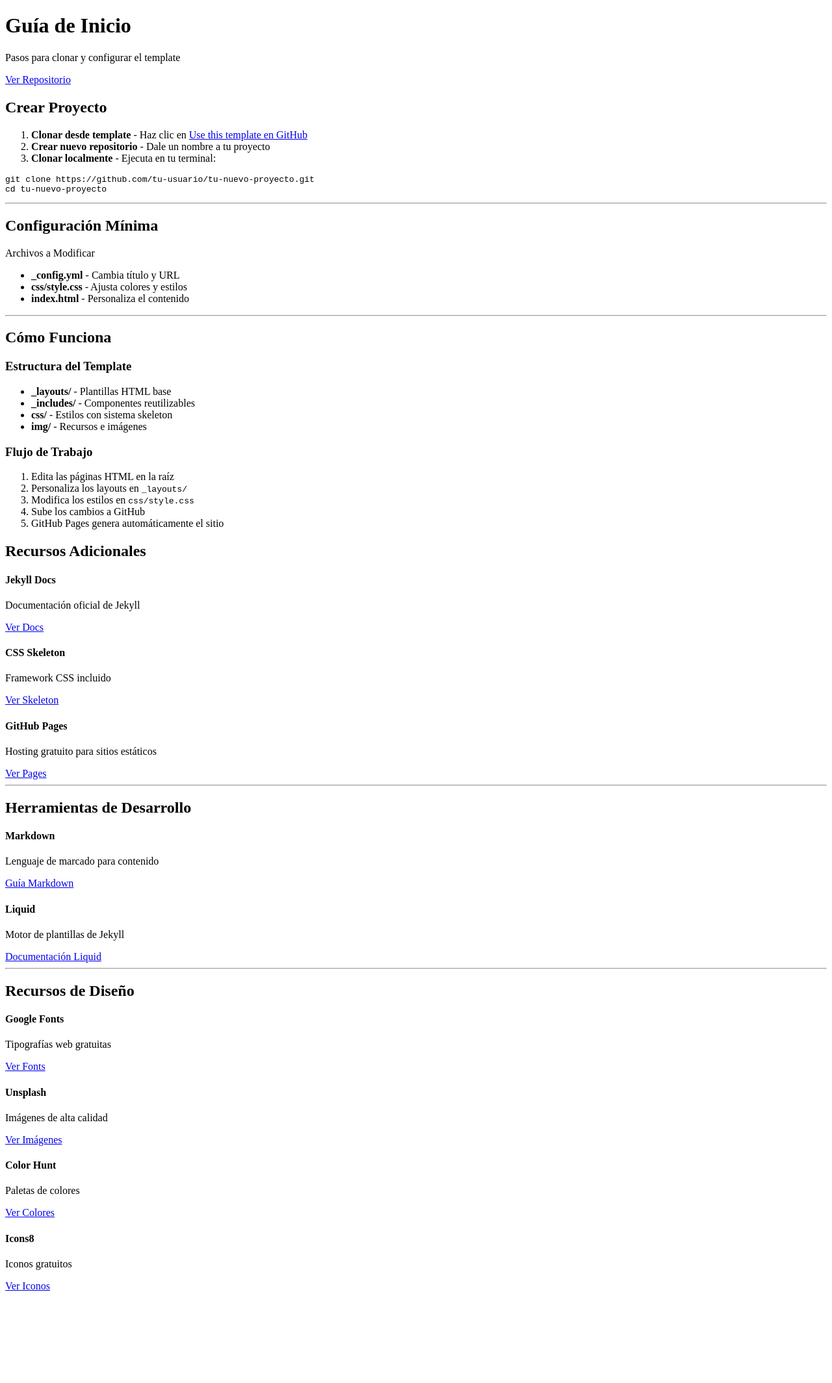
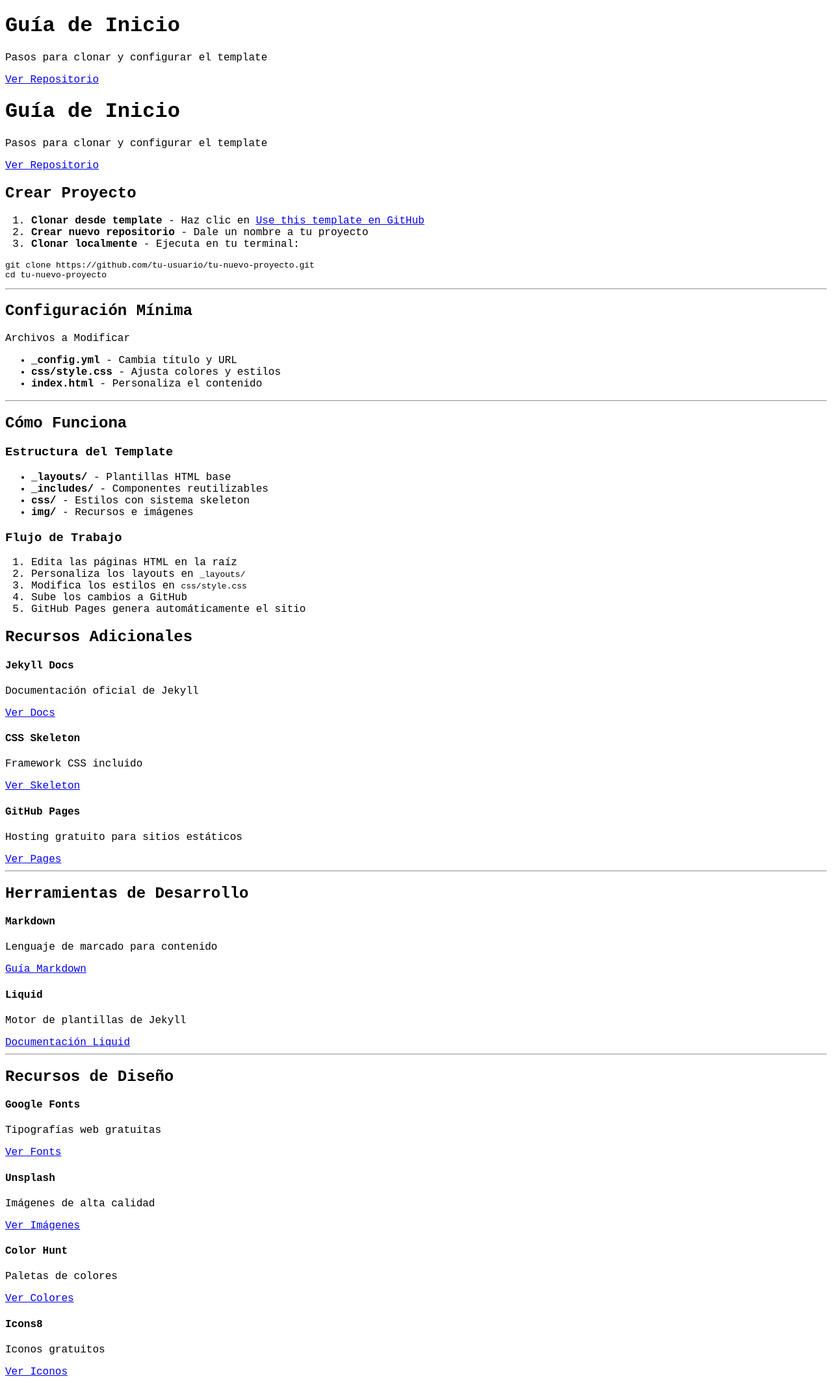
Before and after one commit to Nikysol/24hrs_eclc, a Jekyll site: the page guia.html, which Jekyll copies as it is, in a window 1280 px wide. Shown: the whole page at 65% size. Built offline with Jekyll 4.4.1, drawn with Linux system fonts in a browser that asks for light colours; some web fonts are replaced; before the commit the page ends 1997 px from its top, so only the background shows below that.

Commit message:
tipooooo

```diff
--- a/guia.html
+++ b/guia.html
@@ -2,11 +2,32 @@
 <html lang="en">
 <head>
     <link rel="stylesheet" href="https://use.typekit.net/jlq1eip.css">
-        <meta charset="UTF-8">
+    <meta charset="UTF-8">
     <meta name="viewport" content="width=device-width, initial-scale=1.0">
     <title>Document</title>
+    <style>
+        body {
+            font-family: "ocr-a-std", monospace;
+        }
+    </style>
 </head>
 <body>
+
+<header class="row">
+    <div class="columns twelve hero">
+        <h1>Guía de Inicio</h1>
+        <p>Pasos para clonar y configurar el template</p>
+        <nav>
+            <a href="https://github.com/juanfuent-es/centro.html-layout" target="_blank" title="Ir a Repositorio" class="button">Ver Repositorio</a>
+        </nav>
+    </div>
+</header>
+
+<!-- resto del contenido igual -->
+
+</body>
+</html>
+
 
 <header class="row">
     <div class="columns twelve hero">
```
